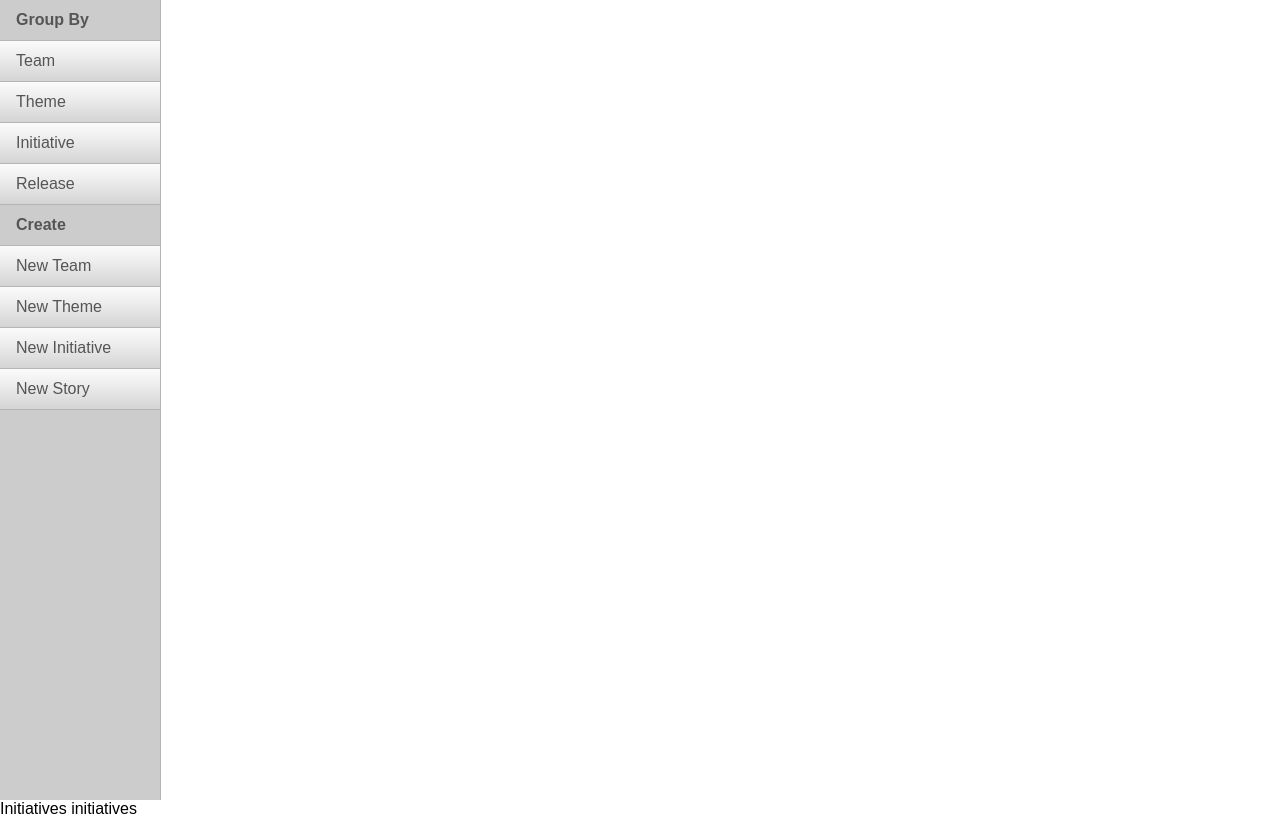
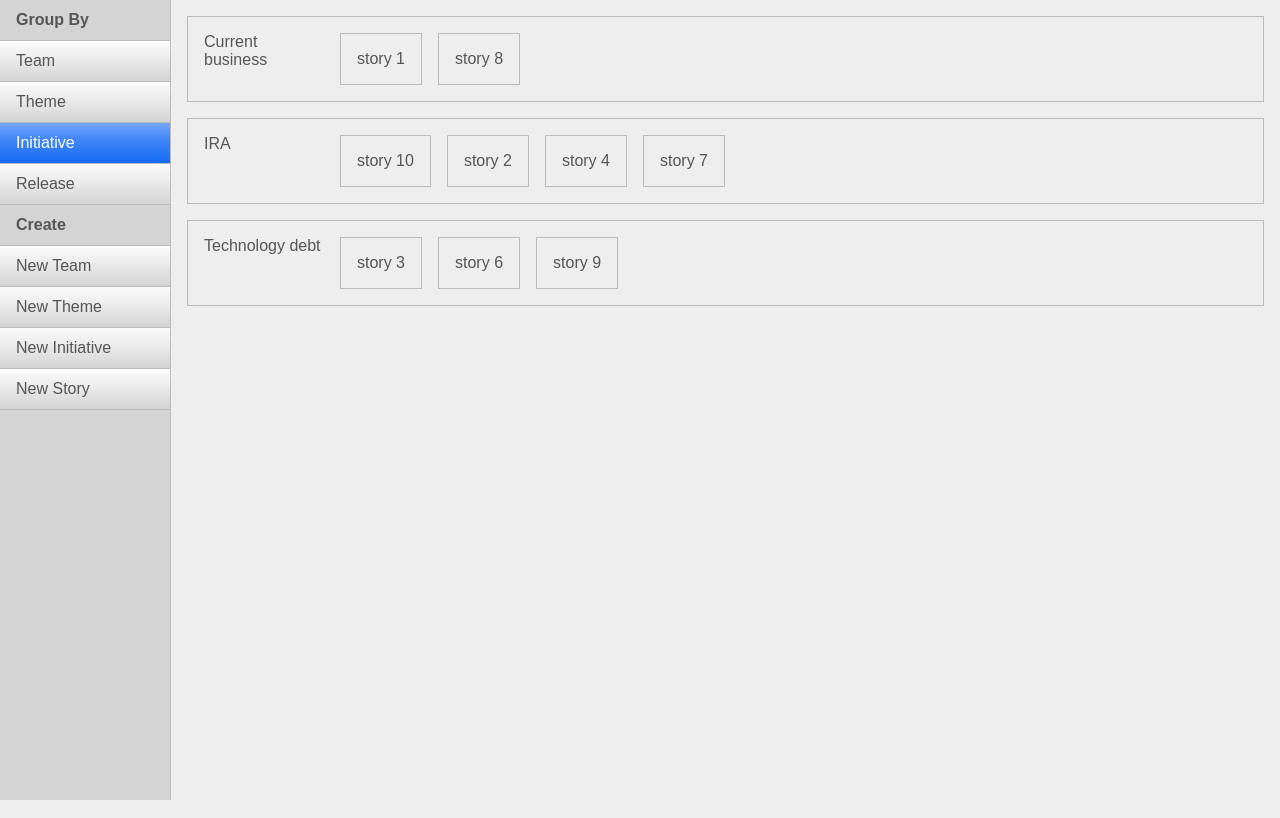
Before and after one commit to davidcai/ks, a PHP site: page / in a window 1280 px wide. Run offline with PHP 8.4, Linux system fonts and the light colour scheme.

Commit message:
Added group by logic"

```diff
--- a/rp/css/app.css
+++ b/rp/css/app.css
@@ -5,16 +5,19 @@ body {
   height: 100%; }
 
 #navbar {
-  width: 10em;
-  height: 100%;
-  background: #cccccc;
-  border-right: 1px solid #b5b5b5; }
+  position: absolute;
+  left: 0;
+  top: 0;
+  bottom: 0;
+  width: 170px;
+  background: #d4d4d4;
+  border-right: 1px solid #bbbbbb; }
   #navbar .nav-item, #navbar h3, #navbar ul a {
     padding-left: 1em;
     display: block;
     line-height: 2.5;
     color: #555555;
-    border-bottom: 1px solid #b5b5b5; }
+    border-bottom: 1px solid #bbbbbb; }
   #navbar h3 {
     margin: 0;
     font-size: 1em; }
@@ -25,3 +28,37 @@ body {
     #navbar ul a {
       text-decoration: none;
       background: linear-gradient(to bottom, #fbfbfb 0%, #eeeeee 37%, #d4d4d4 100%); }
+      #navbar ul a.active {
+        color: white;
+        background: linear-gradient(to bottom, #76a8f9 0%, #4589f7 37%, #146af5 100%); }
+
+#mainview {
+  position: absolute;
+  left: 171px;
+  right: 0;
+  top: 0;
+  bottom: 0;
+  background: #eeeeee;
+  overflow: auto; }
+  #mainview .listview {
+    padding: 1em; }
+    #mainview .listview .group {
+      clear: both;
+      overflow: hidden;
+      padding: 1em;
+      border: 1px solid #bbbbbb;
+      color: #555555;
+      margin-bottom: 1em; }
+      #mainview .listview .group .group-hd {
+        width: 120px;
+        float: left;
+        overflow: hidden; }
+      #mainview .listview .group .group-bd {
+        float: left;
+        overflow: hidden; }
+        #mainview .listview .group .group-bd .story-card {
+          float: left;
+          overflow: hidden;
+          padding: 1em;
+          margin-left: 1em;
+          border: 1px solid #bbbbbb; }
--- a/rp/css/app.scss
+++ b/rp/css/app.scss
@@ -1,3 +1,24 @@
+$navbar-width: 170px;
+$group-hd-width: 120px;
+
+$lbl-color: #555;
+$lbl-active-color: #fff;
+
+$pnl-bg-color: #eee;
+$pnl-border-color: darken($pnl-bg-color, 20%);
+
+$nav-item-bg-color: #eee;
+$nav-item-border-color: darken($nav-item-bg-color, 20%);
+$nav-item-active-color: #fff;
+$nav-item-active-bg-color: #4589f7;
+
+
+@mixin float($dir) {
+  float: $dir;
+  overflow: hidden;
+}
+
+
 html,
 body {
   margin: 0;
@@ -6,21 +27,20 @@ body {
 }
 
 #navbar {
-  $nav-bg-color: #ccc;
-  $nav-item-bg-color: #eee;
-  $nav-item-color: #555;
-
-  width: 10em;
-  height: 100%;
-  background: $nav-bg-color;
-  border-right: 1px solid darken($nav-bg-color, 9%);
+  position: absolute;
+  left: 0;
+  top: 0;
+  bottom: 0;
+  width: $navbar-width;
+  background: darken($pnl-bg-color, 10%);
+  border-right: 1px solid $nav-item-border-color;
 
   .nav-item {
     padding-left: 1em;
     display: block;
     line-height: 2.5;
-    color: $nav-item-color;
-    border-bottom: 1px solid darken($nav-bg-color, 9%);
+    color: $lbl-color;
+    border-bottom: 1px solid $nav-item-border-color;
   }
 
   h3 {
@@ -41,6 +61,54 @@ body {
         lighten($nav-item-bg-color, 5%) 0%,
         $nav-item-bg-color 37%,
         darken($nav-item-bg-color, 10%) 100%);
+
+      &.active {
+        color: $nav-item-active-color;
+        background: linear-gradient(to bottom,
+          lighten($nav-item-active-bg-color, 10%) 0%,
+          $nav-item-active-bg-color 37%,
+          darken($nav-item-active-bg-color, 10%) 100%);
+      }
     }
   }
 }
+
+#mainview {
+  position: absolute;
+  left: $navbar-width + 1;
+  right: 0;
+  top: 0;
+  bottom: 0;
+  background: $pnl-bg-color;
+  overflow: auto;
+
+  .listview {
+    padding: 1em;
+
+    .group {
+      clear: both;
+      overflow: hidden;
+      padding: 1em;
+      border: 1px solid $pnl-border-color;
+      color: $lbl-color;
+      margin-bottom: 1em;
+
+      .group-hd {
+        width: $group-hd-width;
+        @include float(left);
+      }
+
+      .group-bd {
+        @include float(left);
+
+        .story-card {
+          @include float(left);
+
+          padding: 1em;
+          margin-left: 1em;
+          border: 1px solid $pnl-border-color;
+        }
+      }
+    }
+  }
+}
--- a/rp/index.html
+++ b/rp/index.html
@@ -25,9 +25,9 @@
   <div id="navbar" ng-controller="NavCtrl">
     <h3>Group By</h3>
     <ul>
-      <li><a ui-sref="teams">Team</a></li>
-      <li><a href="javascript:void(0);">Theme</a></li>
-      <li><a ui-sref="initiatives">Initiative</a></li>
+      <li><a ui-sref="teams" ng-class="{ active: $state.is('teams') }">Team</a></li>
+      <li><a ui-sref="themes" ng-class="{ active: $state.is('themes') }">Theme</a></li>
+      <li><a ui-sref="initiatives" ng-class="{ active: $state.is('initiatives') }">Initiative</a></li>
       <li><a href="javascript:void(0);">Release</a></li>
     </ul>
     <h3>Create</h3>
@@ -39,7 +39,7 @@
     </ul>
   </div>
 
-	<div ui-view></div>
+	<div id="mainview" ui-view></div>
 
 	<script src="lib/js/angular.min.js"></script>
   <script src="lib/js/angular-ui-router.min.js"></script>
--- a/rp/js/app.js
+++ b/rp/js/app.js
@@ -11,9 +11,20 @@ angular.module('app', ['ui.router'])
       .state('teams', {
         url: '/teams', templateUrl: 'partials/teams.html', controller: 'TeamsCtrl'
       })
+      .state('themes', {
+        url: '/themes', templateUrl: 'partials/themes.html', controller: 'ThemesCtrl'
+      })
       .state('initiatives', {
         url: '/initiatives', templateUrl: 'partials/initiatives.html', controller: 'InitiativesCtrl'
       });
+  }])
+
+
+  .run(['$rootScope', '$state', '$stateParams',
+    function($rootScope, $state, $stateParams) {
+
+    $rootScope.$state = $state;
+    $rootScope.$stateParams = $stateParams;
   }])
 
 
@@ -24,8 +35,6 @@ angular.module('app', ['ui.router'])
     $log.log('MainCtrl');
 
     $scope.data = dataModel;
-
-    $scope.groupBy = 'initiatives';
   }])
 
 
@@ -39,17 +48,25 @@ angular.module('app', ['ui.router'])
 
   // Teams view controller
   .controller('TeamsCtrl',
-    ['$scope', function($scope) {
+    ['$scope','$log', function($scope, $log) {
 
-    $scope.data = 'teams';
+    $log.log('TeamsCtrl');
+  }])
+
+
+  // Themes view controller
+  .controller('ThemesCtrl',
+    ['$scope','$log', function($scope, $log) {
+
+    $log.log('ThemesCtrl');
   }])
 
 
   // Initiatives view controller
   .controller('InitiativesCtrl',
-    ['$scope', function($scope) {
+    ['$scope','$log', function($scope, $log) {
 
-    $scope.data = 'initiatives';
+    $log.log('InitiativesCtrl');
   }])
 
 
@@ -171,7 +188,7 @@ angular.module('app', ['ui.router'])
       , { id: 1, name: 'Team 2', product_owner: 'Jane', scrum_master: 'Kevin' }
       , { id: 2, name: 'Team 3', product_owner: 'Wendy', scrum_master: 'Tim' }
       , { id: 3, name: 'Team 4', product_owner: 'Sussie', scrum_master: 'Tim' }
-      , { id: 4, name: 'Team 5', product_owner: 'Tom', scrum_master: 'Michael' }
+      , { id: 4, name: 'Team 3.5', product_owner: 'Tom', scrum_master: 'Michael' }
       , { id: 5, name: 'Team 6', product_owner: 'Joe', scrum_master: 'Michael' }
     ]
 
--- a/rp/partials/initiatives.html
+++ b/rp/partials/initiatives.html
@@ -1,3 +1,10 @@
-Initiatives
-
-{{data}}
+<div class="listview">
+  <div ng-repeat="initiative in data.initiatives | orderBy: 'name'" class="group">
+    <div class="group-hd">{{initiative.name}}</div>
+    <div class="group-bd">
+      <div ng-repeat="story in data.stories | filter: { initiative_id: initiative.id } | orderBy: 'description'" class="story-card">
+        {{story.description}}
+      </div>
+    </div>
+  </div>
+</div>
```
Also changed, not shown: rp/partials/teams.html (+10 -3 lines).
